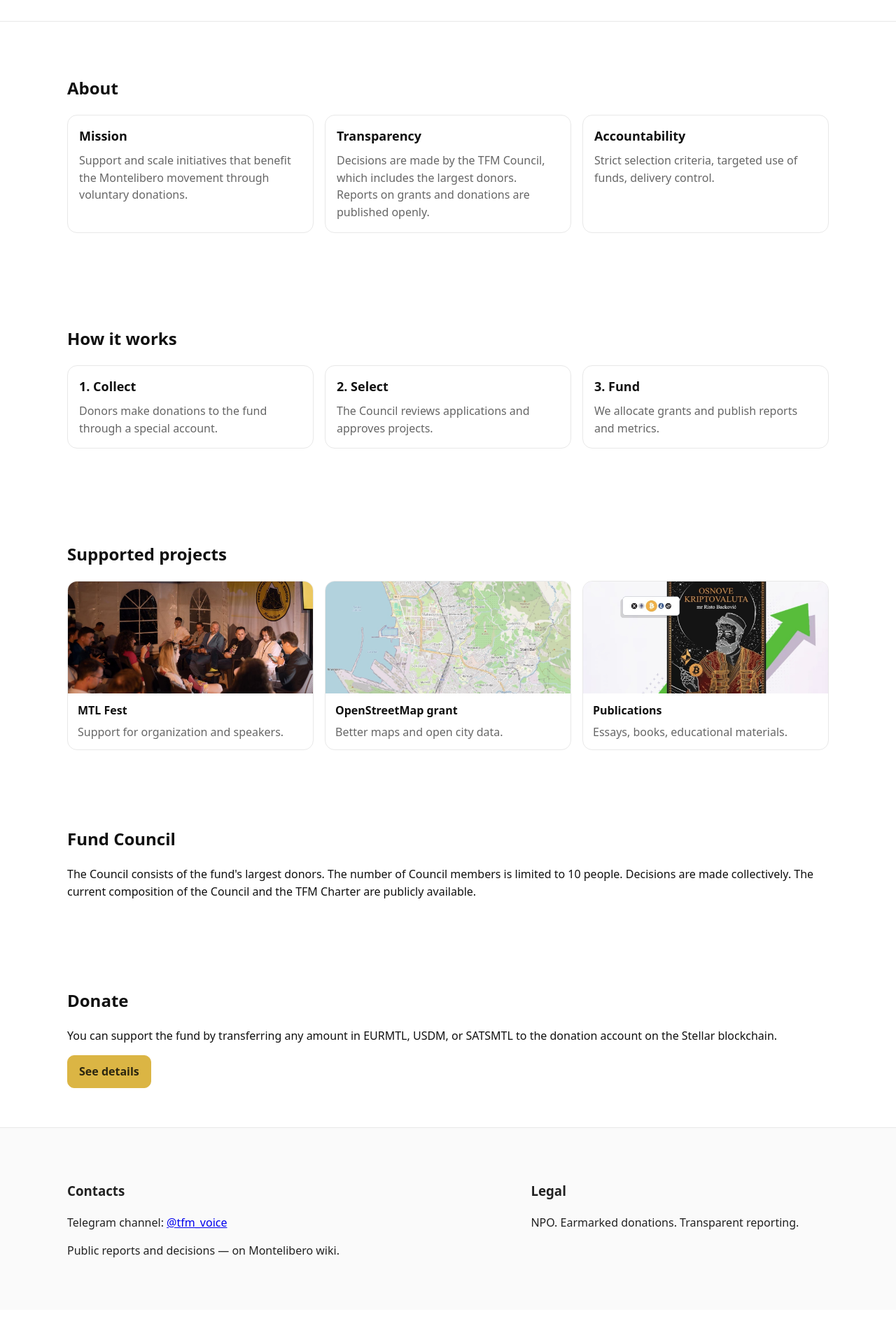
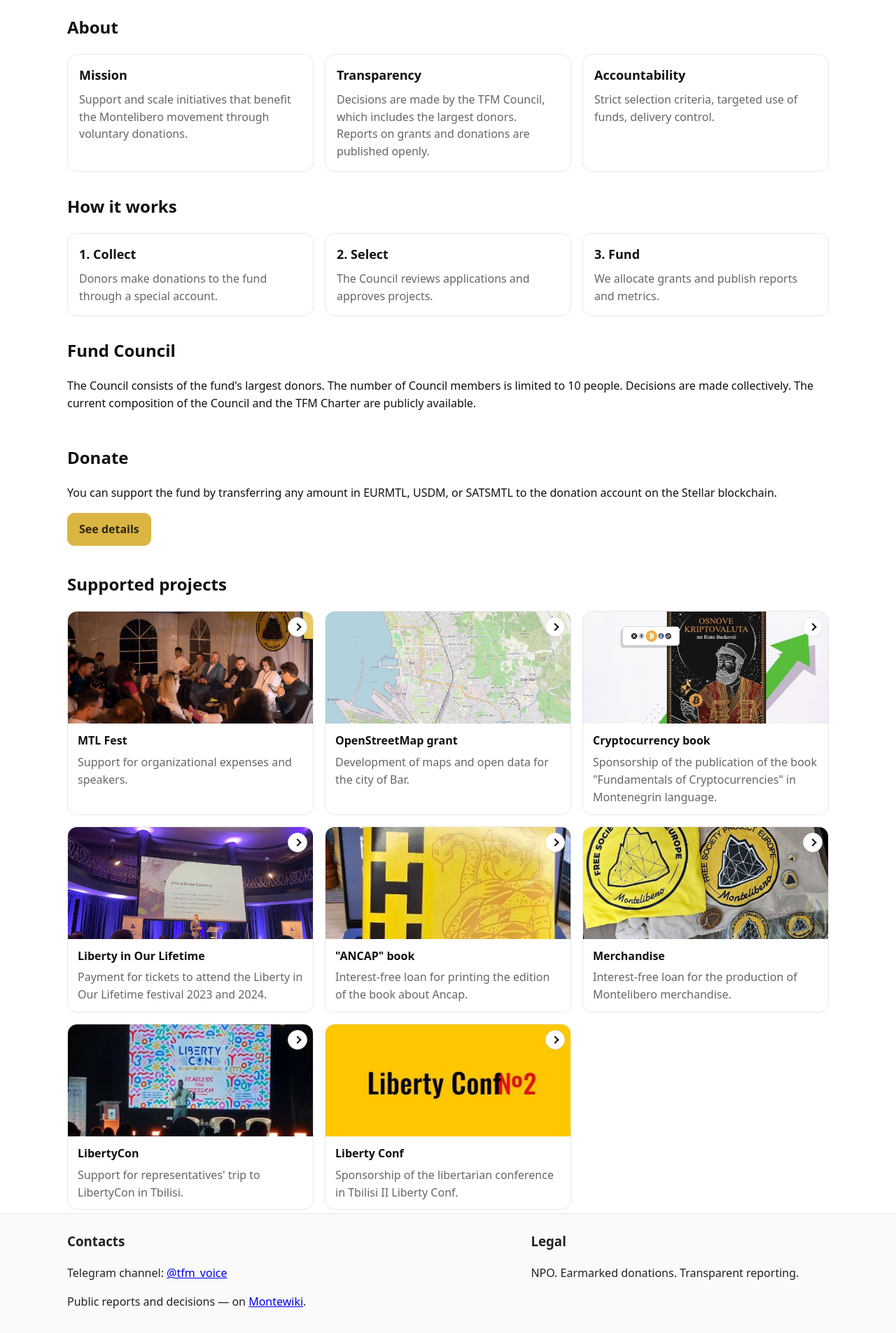
Before and after one commit to Montelibero/tfm-fund, a PHP site: page /eng/ in a window 1280 px wide. Shown: the part 442-2347 px from the top of the page at 70% size. Before the commit the page ends 2239 px from the top, so only its background shows below. Run offline with PHP 8.4, Linux system fonts and the light colour scheme.

Commit message:
Update and supplement
1) Adding more supported projects.
2) Updating the design.
3) Minor updates to the text and code.

```diff
--- a/eng/index.html
+++ b/eng/index.html
@@ -22,7 +22,6 @@
       <nav class="menu" aria-label="Primary">
         <a href="#about">About</a>
         <a href="#how">How it works</a>
-        <a href="#projects">Projects</a>
         <a href="#council">Council</a>
         <a class="btn btn--brand" href="#donate">Donate</a>
       </nav>
@@ -34,7 +33,7 @@
     </div>
   </header>
 
-  <main>
+  <main id="main">
     <section class="hero">
       <div class="container hero__grid">
         <div>
@@ -42,11 +41,10 @@
           <p>We accept donations and award grants for projects such as infrastructure development, educational initiatives, events, conferences, development, publications, and much more.</p>
           <div style="display:flex; gap:10px;">
             <a class="btn btn--brand" href="#donate">Donate</a>
-            <a class="btn btn--ghost" href="#how">How it works</a>
           </div>
         </div>
         <div>
-          <img src="../media/cover.jpg" alt="Fund cover image: collaboration and support" style="width:100%; border-radius:14px; border:1px solid var(--line)">
+          <img src="../media/cover.jpeg" alt="Fund cover image: collaboration and support" style="width:100%; border-radius:14px; border:1px solid var(--line)">
         </div>
       </div>
     </section>
@@ -73,36 +71,7 @@
       </div>
     </section>
 
-    <section id="projects" class="section">
-      <div class="container">
-        <h2>Supported projects</h2>
-        <div class="projects">
-          <article class="project">
-            <img src="../media/cover-fest.jpeg" alt="">
-            <div class="project__body">
-              <h4>MTL Fest</h4>
-              <p>Support for organization and speakers.</p>
-            </div>
-          </article>
-          <article class="project">
-            <img src="../media/cover-map.jpeg" alt="">
-            <div class="project__body">
-              <h4>OpenStreetMap grant</h4>
-              <p>Better maps and open city data.</p>
-            </div>
-          </article>
-          <article class="project">
-            <img src="../media/cover-book.jpeg" alt="">
-            <div class="project__body">
-              <h4>Publications</h4>
-              <p>Essays, books, educational materials.</p>
-            </div>
-          </article>
-        </div>
-      </div>
-    </section>
-
-    <section id="council" class="section section--tight">
+    <section id="council" class="section section">
       <div class="container">
         <h2>Fund Council</h2>
         <p>The Council consists of the fund's largest donors. The number of Council members is limited to 10 people. Decisions are made collectively. The current composition of the Council and the TFM Charter are publicly available.</p>
@@ -116,6 +85,78 @@
         <a class="btn btn--brand" href="https://monte.wiki/ru/%D0%A2%D1%80%D0%B5%D1%82%D0%B8%D0%B9_%D1%84%D0%BE%D0%BD%D0%B4_%D0%9C%D0%BE%D0%BD%D1%82%D0%B5%D0%BB%D0%B8%D0%B1%D0%B5%D1%80%D0%BE" target="_blank" rel="noopener">See details</a>
       </div>
     </section>
+
+    <section id="projects" class="section">
+      <div class="container">
+        <h2>Supported projects</h2>
+        <div class="projects">
+          <article class="project">
+            <img src="../media/cover-fest.jpeg" alt="">
+            <a class="project_more" href="https://monte.wiki/ru/%D0%A4%D0%B5%D1%81%D1%82%D0%B8%D0%B2%D0%B0%D0%BB%D1%8C_Montelibero_FEST" aria-label="Learn more"></a>
+            <div class="project_body">
+              <h4>MTL Fest</h4>
+              <p>Support for organizational expenses and speakers.</p>
+            </div>
+          </article>
+          <article class="project">
+            <img src="../media/cover-map.jpeg" alt="">
+            <a class="project_more" href="https://t.me/tfm_talk/2829" aria-label="Learn more"></a>
+            <div class="project_body">
+              <h4>OpenStreetMap grant</h4>
+              <p>Development of maps and open data for the city of Bar.</p>
+            </div>
+          </article>
+          <article class="project">
+            <img src="../media/cover-book1.jpeg" alt="">
+            <a class="project_more" href="https://t.me/tfm_talk/3636" aria-label="Learn more"></a>
+            <div class="project_body">
+              <h4>Cryptocurrency book</h4>
+              <p>Sponsorship of the publication of the book "Fundamentals of Cryptocurrencies" in Montenegrin language.</p>
+            </div>
+          </article>
+          <article class="project">
+            <img src="../media/cover-LiOL.jpeg" alt="">
+            <a class="project_more" href="https://t.me/IA_Montelibero/27" aria-label="Learn more"></a>
+            <div class="project_body">
+              <h4>Liberty in Our Lifetime</h4>
+              <p>Payment for tickets to attend the Liberty in Our Lifetime festival 2023 and 2024.</p>
+            </div>
+          </article>
+          <article class="project">
+            <img src="../media/cover-book2.jpeg" alt="">
+            <a class="project_more" href="https://t.me/Montelibero_ru/8528" aria-label="Learn more"></a>
+            <div class="project_body">
+              <h4>"ANCAP" book</h4>
+              <p>Interest-free loan for printing the edition of the book about Ancap.</p>
+            </div>
+          </article>
+          <article class="project">
+            <img src="../media/cover-merch.jpeg" alt="">
+            <a class="project_more" href="https://t.me/Montelibero_ru/8528" aria-label="Learn more"></a>
+            <div class="project_body">
+              <h4>Merchandise</h4>
+              <p>Interest-free loan for the production of Montelibero merchandise.</p>
+            </div>
+          </article>
+          <article class="project">
+            <img src="../media/cover-libertycon.jpeg" alt="">
+            <a class="project_more" href="https://libertycon.net/blog/libertycon-europe-is-coming-to-tbilisi-georgia/" aria-label="Learn more"></a>
+            <div class="project_body">
+              <h4>LibertyCon</h4>
+              <p>Support for representatives' trip to LibertyCon in Tbilisi.</p>
+            </div>
+          </article>
+          <article class="project">
+            <img src="../media/cover-libertyconf.jpeg" alt="">
+            <a class="project_more" href="https://t.me/tfm_talk/3718" aria-label="Learn more"></a>
+            <div class="project_body">
+              <h4>Liberty Conf</h4>
+              <p>Sponsorship of the libertarian conference in Tbilisi II Liberty Conf.</p>
+            </div>
+          </article>
+        </div>
+      </div>
+    </section>
   </main>
 
   <footer class="footer section">
@@ -123,12 +164,15 @@
       <div>
         <h3>Contacts</h3>
         <p>Telegram channel: <a href="https://t.me/tfm_voice">@tfm_voice</a></p>
-        <p>Public reports and decisions — on Montelibero wiki.</p>
+        <p>Public reports and decisions — on <a href="https://monte.wiki/ru/%D0%A2%D1%80%D0%B5%D1%82%D0%B8%D0%B9_%D1%84%D0%BE%D0%BD%D0%B4_%D0%9C%D0%BE%D0%BD%D1%82%D0%B5%D0%BB%D0%B8%D0%B1%D0%B5%D1%80%D0%BE">Montewiki</a>.</p>
       </div>
       <div>
         <h3>Legal</h3>
         <p>NPO. Earmarked donations. Transparent reporting.</p>
       </div>
+    </div>
+    <div class="container">
+      <p class="made">Made with love for <a href="https://montelibero.org/" target="_blank" rel="noopener">Montelibero</a><img src="../media/logo-mtl.svg" alt="Montelibero"></p>
     </div>
   </footer>
 
--- a/style.css
+++ b/style.css
@@ -7,6 +7,14 @@
   --line: #e8e8e8;
   --rad: 14px;
   --maxw: 1120px;
+
+  /* Animation variables */
+  --transition-fast: 150ms ease;
+  --transition-normal: 250ms ease;
+  --transition-slow: 350ms ease;
+  --shadow-sm: 0 1px 2px rgba(0,0,0,0.05);
+  --shadow-md: 0 4px 6px rgba(0,0,0,0.07);
+  --shadow-lg: 0 10px 15px rgba(0,0,0,0.1);
 }
 
 *{ box-sizing: border-box; }
@@ -18,8 +26,7 @@
 
 /* Layout */
 .container{ width:100%; max-width: var(--maxw); margin:0 auto; padding: 0 16px; }
-.section{ padding: 56px 0; }
-.section--tight{ padding: 32px 0; }
+.section{ padding: 5px 0; }
 
 /* Header */
 .header{
@@ -34,8 +41,8 @@
 .nav__brand{ display:flex; align-items:center; gap:12px; text-decoration:none; color:inherit; }
 .nav__logo{
   width:36px; height:36px; border-radius:10px; background: var(--brand);
-  display:inline-block;
-  background-image: url('media/logo-tfm.png');
+  display:inline-block; flex-shrink: 0;
+  background-image: url('media/logo-tfm.svg');
   background-repeat: no-repeat;
   background-position: center;
   background-size: 85% 85%;
@@ -53,12 +60,21 @@
 .btn{
   display:inline-block; padding:10px 16px; border-radius: 10px;
   font-weight:600; text-decoration:none; border:1px solid var(--fg);
+  transition: all var(--transition-fast);
+  position: relative;
+  overflow: hidden;
+  cursor: pointer;
 }
+.btn::before{
+  content: ''; position: absolute; top: 0; left: -100%; width: 100%; height: 100%;
+  background: linear-gradient(90deg, transparent, rgba(255,255,255,0.2), transparent);
+  transition: left var(--transition-slow);
+}
+.btn:hover::before{ left: 100%; }
+.btn:hover{ transform: translateY(-1px); box-shadow: var(--shadow-md); }
+.btn:active{ transform: translateY(0); box-shadow: var(--shadow-sm); }
 .btn--brand{
   background: var(--brand); color: var(--brand-ink); border-color: var(--brand);
-}
-.btn--ghost{
-  background: transparent; color: var(--fg); border-color: var(--line);
 }
 
 /* Hero */
@@ -70,10 +86,10 @@
 }
 .hero__grid{
   display:grid; grid-template-columns: 1.2fr 0.8fr; gap: 24px; align-items:center;
-  padding: 40px 0 24px;
+  padding: 28px 0 28px;
 }
-.hero h1{ font-size: clamp(28px, 4.5vw, 42px); line-height:1.15; margin:0 0 12px; }
-.hero p{ color: var(--muted); margin: 0 0 16px; }
+.hero h1{ font-size: clamp(28px, 4.5vw, 42px); line-height:1.15; margin:0 0 10px; }
+.hero p{ color: var(--muted); margin: 0 0 14px; }
 
 /* Cardy */
 .cards{
@@ -82,6 +98,13 @@
 .card{
   border:1px solid var(--line); border-radius: var(--rad); padding:16px;
   background:#fff;
+  transition: all var(--transition-fast);
+  cursor: pointer;
+}
+.card:hover{
+  transform: translateY(-2px);
+  box-shadow: var(--shadow-md);
+  border-color: var(--brand);
 }
 .card h3{ margin:0 0 8px; font-size:18px; }
 .card p{ margin:0; color: var(--muted); }
@@ -92,11 +115,57 @@
 }
 .project{
   border:1px solid var(--line); border-radius: var(--rad); overflow:hidden; background: #fff;
+  position: relative;
+  transition: all var(--transition-fast);
+  cursor: pointer;
 }
-.project img{ display:block; width:100%; height:160px; object-fit: cover; }
-.project__body{ padding: 12px 14px; }
-.project__body h4{ margin:0 0 6px; font-size: 16px; }
-.project__body p{ margin:0; color: var(--muted); }
+.project:hover{
+  transform: translateY(-4px);
+  box-shadow: var(--shadow-lg);
+  border-color: var(--brand);
+}
+.project img{
+  display:block; width:100%; height:160px; object-fit: cover;
+  transition: transform var(--transition-normal);
+}
+
+.project_body{ padding: 12px 14px; }
+.project_body h4{ margin:0 0 6px; font-size: 16px; }
+.project_body p{ margin:0; color: var(--muted); }
+/* subtle circular icon button with hover label */
+.project_more{
+  --size: 28px;
+  display:inline-flex; align-items:center; justify-content:center;
+  width: var(--size); height: var(--size);
+  border-radius: 999px;
+  text-decoration:none; color:inherit; font-weight:600;
+  border:1px solid var(--line); background:#fff;
+  position: absolute;
+  top: 8px;
+  right: 8px;
+  z-index: 10;
+  transition: all var(--transition-fast);
+  box-shadow: var(--shadow-sm);
+}
+.project_more::before{
+  content:""; width:6px; height:6px; border-right:2px solid currentColor;
+  border-bottom:2px solid currentColor; transform: rotate(-45deg);
+  transition: transform var(--transition-fast);
+}
+.project_more::after{
+  content: attr(aria-label);
+  position:absolute; right: calc(100% + 6px); top: 50%; transform: translateY(-50%);
+  background:#fff; border:1px solid var(--line); border-radius:8px; padding:4px 8px; color:inherit; white-space:nowrap; font-size:12px;
+  opacity:0; pointer-events:none; transition: opacity var(--transition-fast);
+  box-shadow: var(--shadow-md);
+}
+.project_more:hover{
+  background: var(--brand); color: var(--brand-ink); border-color: var(--brand);
+  transform: scale(1.1);
+  box-shadow: var(--shadow-md);
+}
+.project_more:hover::before{ transform: rotate(-45deg) scale(1.2); }
+.project_more:hover::after{ opacity:1; }
 
 /* Footer */
 .footer{
@@ -105,6 +174,8 @@
 .footer__grid{
   display:grid; grid-template-columns: 1.2fr 0.8fr; gap: 24px;
 }
+.made{ margin-top: 16px; text-align:center; color: var(--muted); font-size: 14px; }
+.made img{ width:64px; height:64px; vertical-align: middle; margin-left:6px; }
 
 /* Language switch */
 .lang{
@@ -113,9 +184,43 @@
 .lang a{
   display:inline-block; padding:6px 10px; border-radius:9px; border:1px solid var(--line);
   text-decoration:none; color:inherit; font-weight:600;
+  transition: all var(--transition-fast);
+  position: relative;
+}
+.lang a:hover{
+  transform: translateY(-1px);
+  box-shadow: var(--shadow-sm);
 }
 .lang a[aria-current="true"]{
   background: var(--brand); color: var(--brand-ink); border-color: var(--brand);
+  box-shadow: var(--shadow-sm);
+}
+
+/* Focus states for accessibility */
+a:focus-visible,
+button:focus-visible,
+input:focus-visible,
+textarea:focus-visible,
+select:focus-visible{
+  outline: 2px solid var(--brand);
+  outline-offset: 2px;
+  border-radius: 4px;
+}
+
+/* Loading animation */
+@keyframes fadeInUp {
+  from {
+    opacity: 0;
+    transform: translateY(20px);
+  }
+  to {
+    opacity: 1;
+    transform: translateY(0);
+  }
+}
+
+.section {
+  animation: fadeInUp 0.6s ease-out;
 }
 
 /* Responsive */
@@ -128,5 +233,5 @@
   .menu{ display:none; }
   .cards, .projects{ grid-template-columns: 1fr; }
   .hero .container{ padding-left: 20px; padding-right: 20px; }
-  .hero__grid{ padding: 28px 0 20px; gap: 16px; }
+  .hero__grid{ padding: 20px 0 16px; gap: 16px; }
 }
```
Also changed, not shown: cnr/index.html (+79 -35 lines), rus/index.html (+79 -35 lines), media/cover-LiOL.jpeg (added), media/cover-book1.jpeg (renamed from media/cover-book.jpeg), media/cover-book2.jpeg (added), media/cover-libertycon.jpeg (added), media/cover-libertyconf.jpeg (added), media/cover-merch.jpeg (added), media/cover.jpeg (added), media/logo-mtl.png (deleted), media/logo-mtl.svg (added), media/logo-tfm.png (deleted), media/logo-tfm.svg (added), 1 other file.
